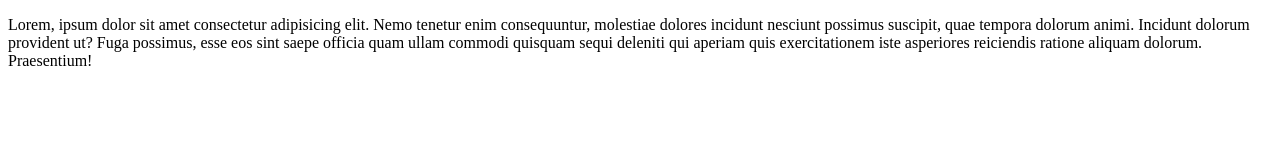
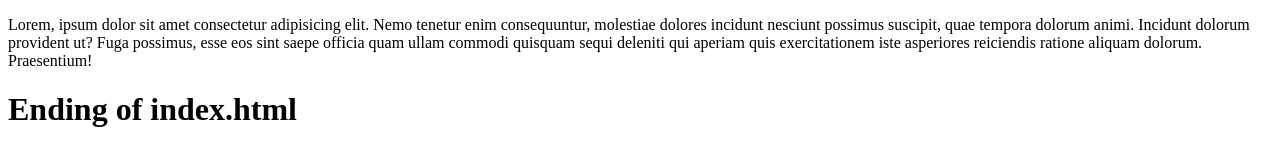
Before and after one commit to jaiteshp/git-demo, a plain HTML site: page web/index.html in a window 1280 px wide. Drawn offline with Linux system fonts and the light colour scheme.

Commit message:
Updating index.html for GH repo

```diff
--- a/web/index.html
+++ b/web/index.html
@@ -7,5 +7,7 @@
 </head>
 <body>
     <p>Lorem, ipsum dolor sit amet consectetur adipisicing elit. Nemo tenetur enim consequuntur, molestiae dolores incidunt nesciunt possimus suscipit, quae tempora dolorum animi. Incidunt dolorum provident ut? Fuga possimus, esse eos sint saepe officia quam ullam commodi quisquam sequi deleniti qui aperiam quis exercitationem iste asperiores reiciendis ratione aliquam dolorum. Praesentium!</p>
+
+    <h1>Ending of index.html</h1>
 </body>
 </html>
```
